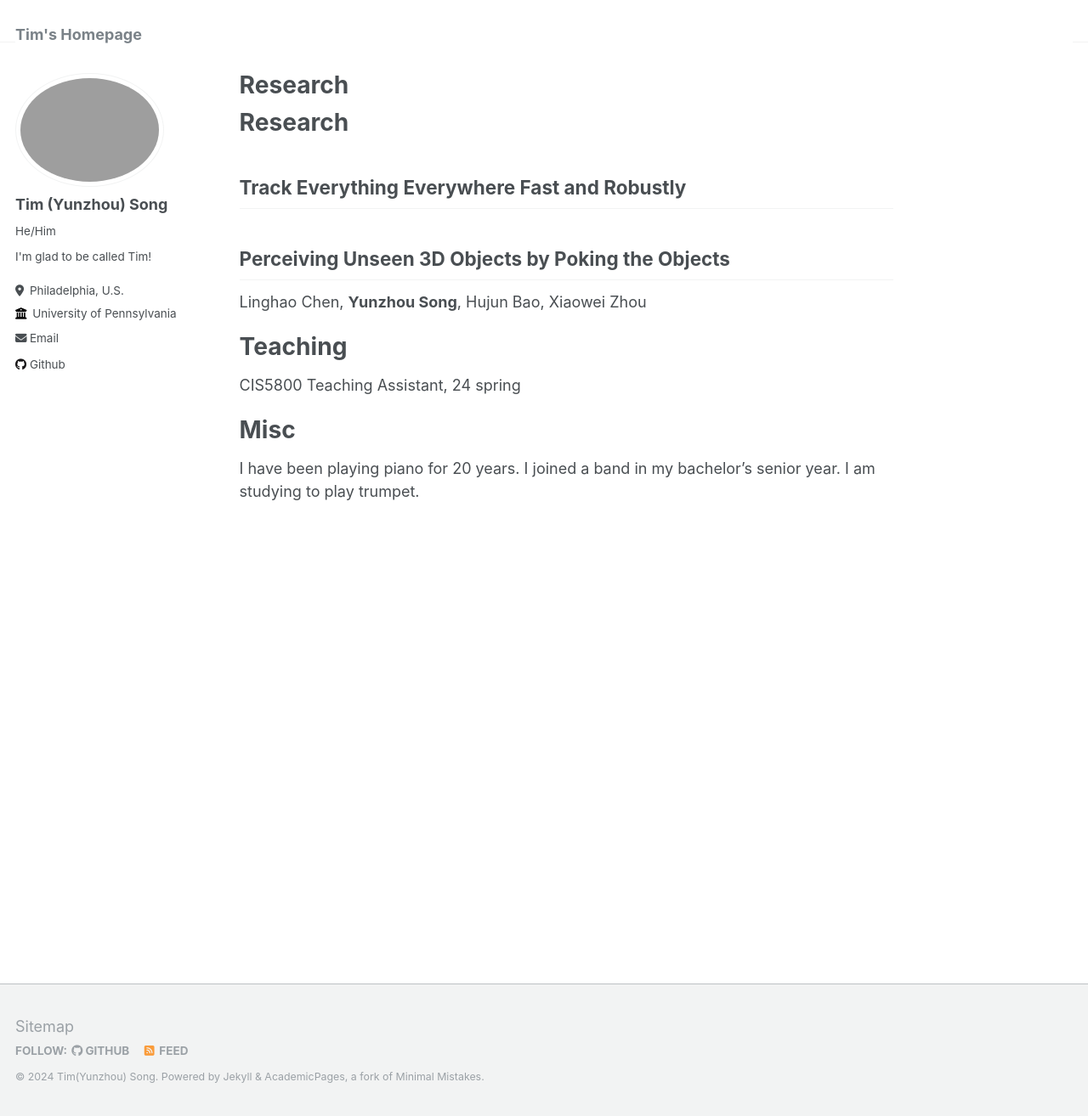
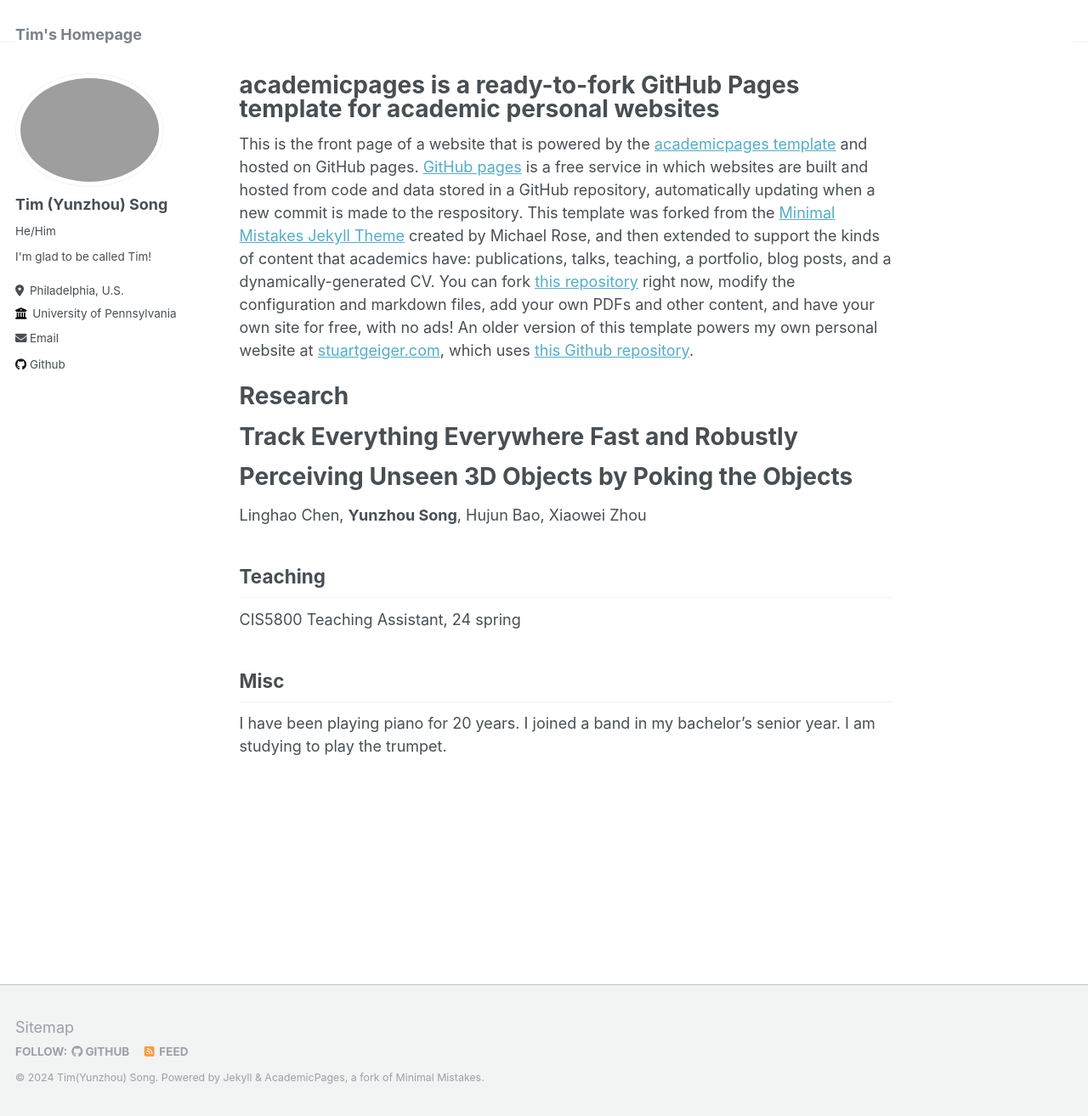
Before and after one commit to TimSong412/TimSong412.github.io, a Jekyll site: the page built from _pages/about.md, in a window 1280 px wide and 1314 px high. Shown: the whole window at 85% size. Built offline with Jekyll 4.4.1, drawn with Linux system fonts in a browser that asks for light colours; our own code applies the rules of GitHub Pages for plain Markdown files.

Commit message:
Update about.md

```diff
--- a/_pages/about.md
+++ b/_pages/about.md
@@ -1,19 +1,30 @@
-# Research
-## Track Everything Everywhere Fast and Robustly
+---
+permalink: /
+title: "academicpages is a ready-to-fork GitHub Pages template for academic personal websites"
+author_profile: true
+redirect_from:
+  - /about/
+  - /about.html
+---
 
+This is the front page of a website that is powered by the [academicpages template](https://github.com/academicpages/academicpages.github.io) and hosted on GitHub pages. [GitHub pages](https://pages.github.com) is a free service in which websites are built and hosted from code and data stored in a GitHub repository, automatically updating when a new commit is made to the respository. This template was forked from the [Minimal Mistakes Jekyll Theme](https://mmistakes.github.io/minimal-mistakes/) created by Michael Rose, and then extended to support the kinds of content that academics have: publications, talks, teaching, a portfolio, blog posts, and a dynamically-generated CV. You can fork [this repository](https://github.com/academicpages/academicpages.github.io) right now, modify the configuration and markdown files, add your own PDFs and other content, and have your own site for free, with no ads! An older version of this template powers my own personal website at [stuartgeiger.com](http://stuartgeiger.com), which uses [this Github repository](https://github.com/staeiou/staeiou.github.io).
 
-## Perceiving Unseen 3D Objects by Poking the Objects
+Research
+======
+# Track Everything Everywhere Fast and Robustly
+
+# Perceiving Unseen 3D Objects by Poking the Objects
 Linghao Chen, **Yunzhou Song**, Hujun Bao, Xiaowei Zhou
 
 
 
 
-# Teaching
+Teaching
+------
 
 CIS5800 Teaching Assistant, 24 spring
 
 
-
-
-# Misc
-I have been playing piano for 20 years. I joined a band in my bachelor's senior year. I am studying to play trumpet.
+Misc
+------
+I have been playing piano for 20 years. I joined a band in my bachelor's senior year. I am studying to play the trumpet.
```
